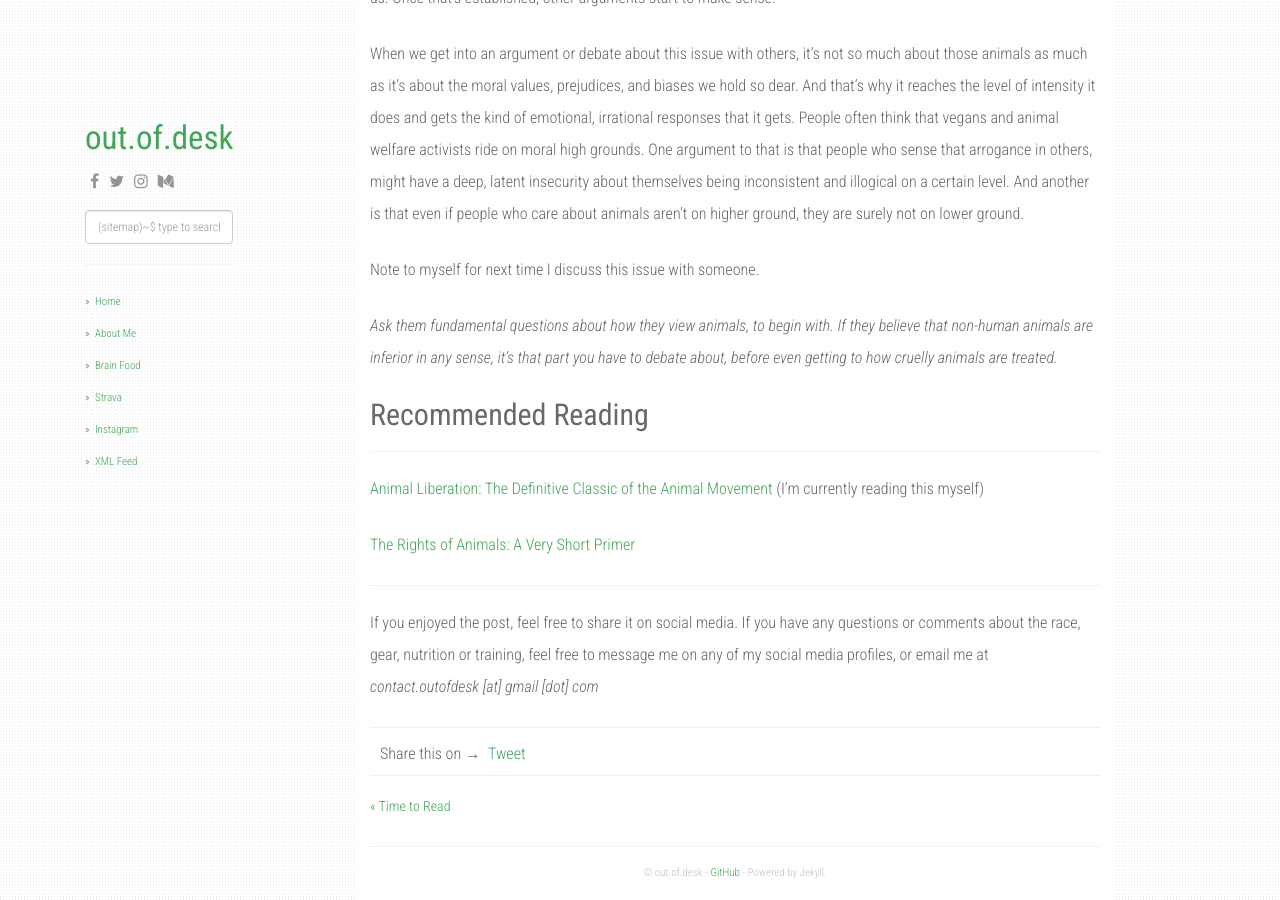
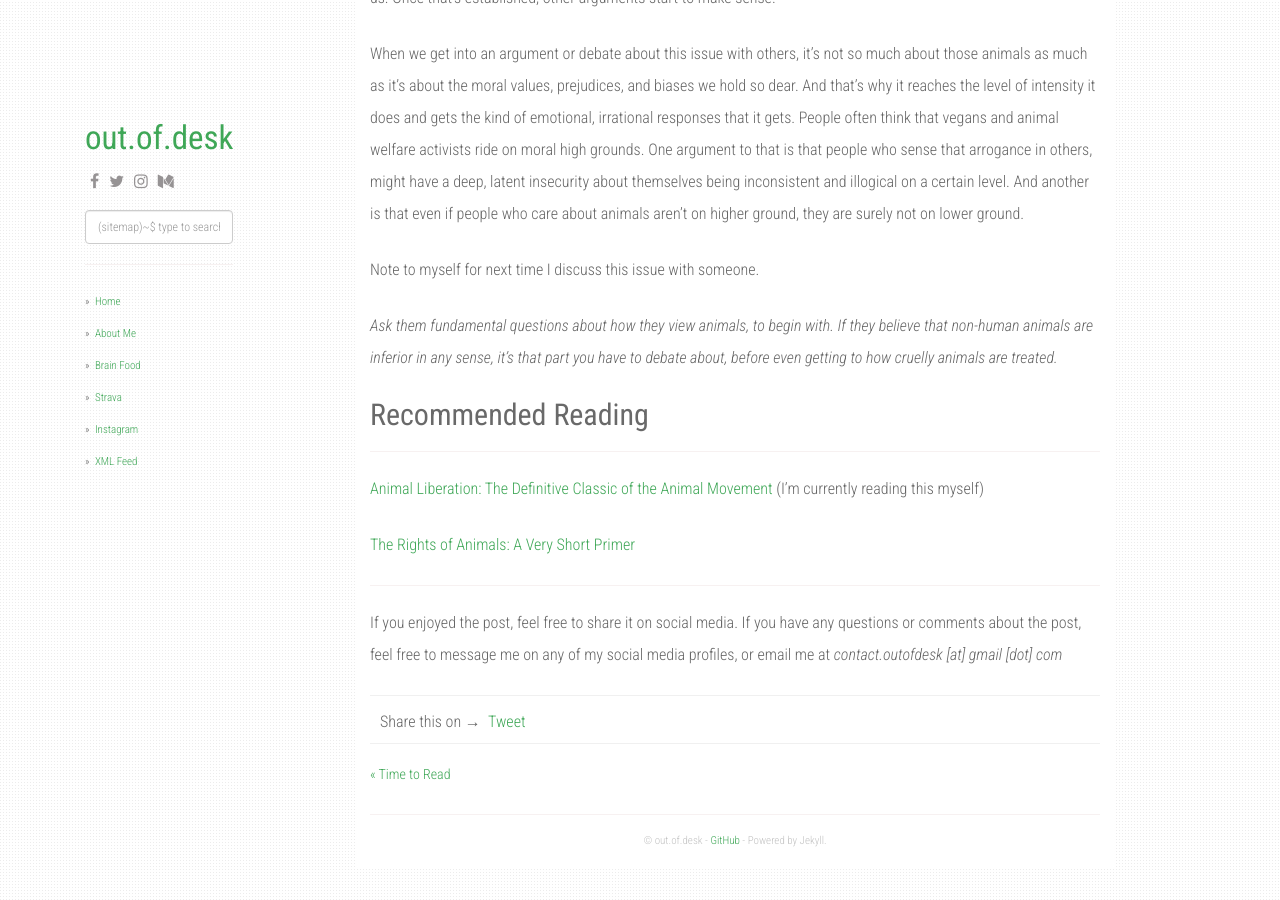
Before and after one commit to outofdesk/outofdesk.github.io, a Jekyll site: the page built from _posts/2019-11-06-caring-about-animals.md, in a window 1280 px wide and 900 px high, scrolled down 1117 px. Built offline with Jekyll 4.4.1, drawn with Linux system fonts in a browser that asks for light colours; nearby versions of some CDN libraries; comment, search, counter and statistics services are not loaded.

Commit message:
update footer note

```diff
--- a/_posts/2019-11-06-caring-about-animals.md
+++ b/_posts/2019-11-06-caring-about-animals.md
@@ -37,4 +37,4 @@ Note to myself for next time I discuss this issue with someone.
 
 *****
 
-If you enjoyed the post, feel free to share it on social media. If you have any questions or comments about the race, gear, nutrition or training, feel free to message me on any of my social media profiles, or email me at *contact.outofdesk [at] gmail [dot] com*
+If you enjoyed the post, feel free to share it on social media. If you have any questions or comments about the post, feel free to message me on any of my social media profiles, or email me at *contact.outofdesk [at] gmail [dot] com*
```
Also changed, not shown: _posts/2019-10-28-my-first-ultra.md (+1 -1 lines), _posts/2019-11-03-time-to-read.md (+1 -1 lines), 5 other files.
